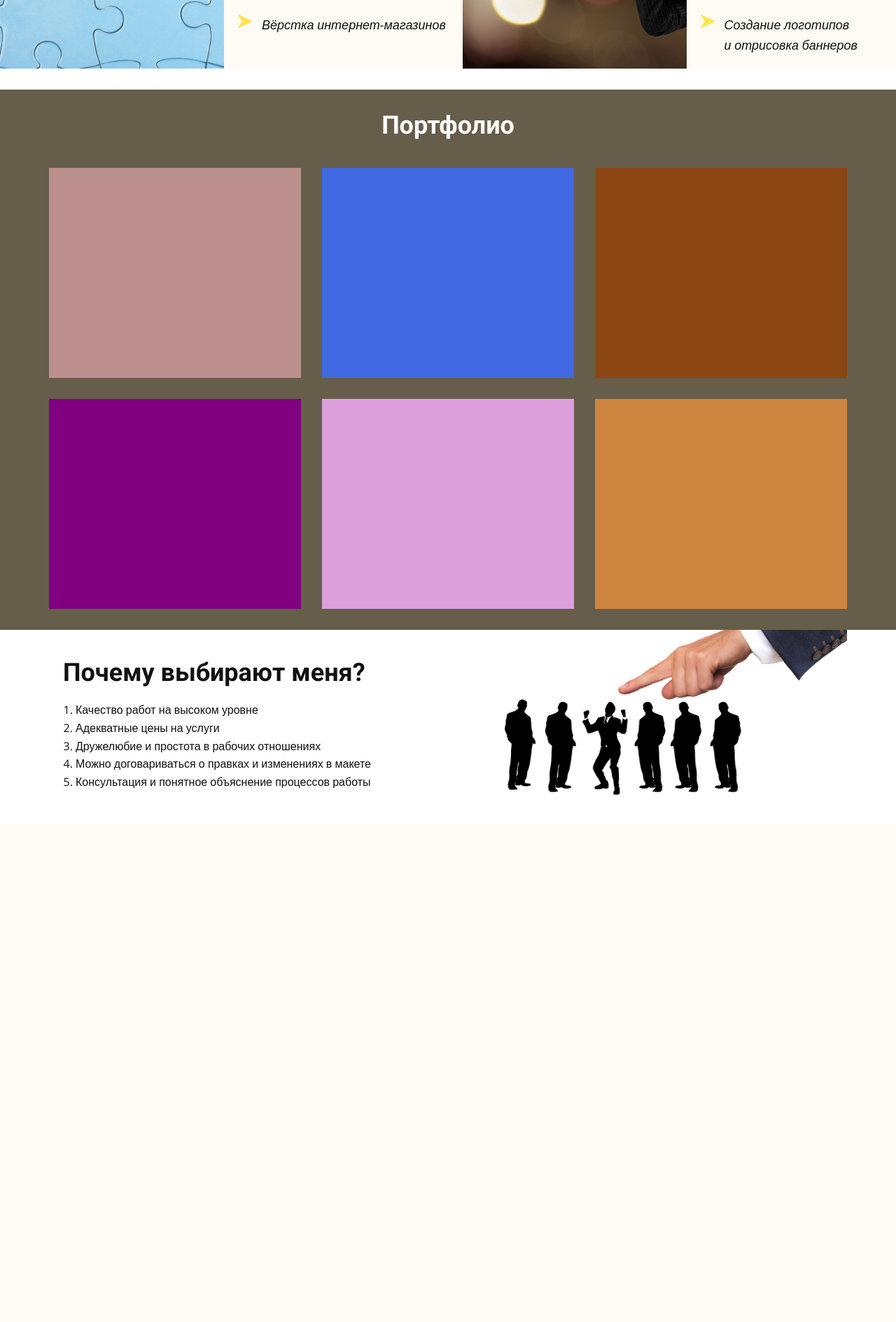
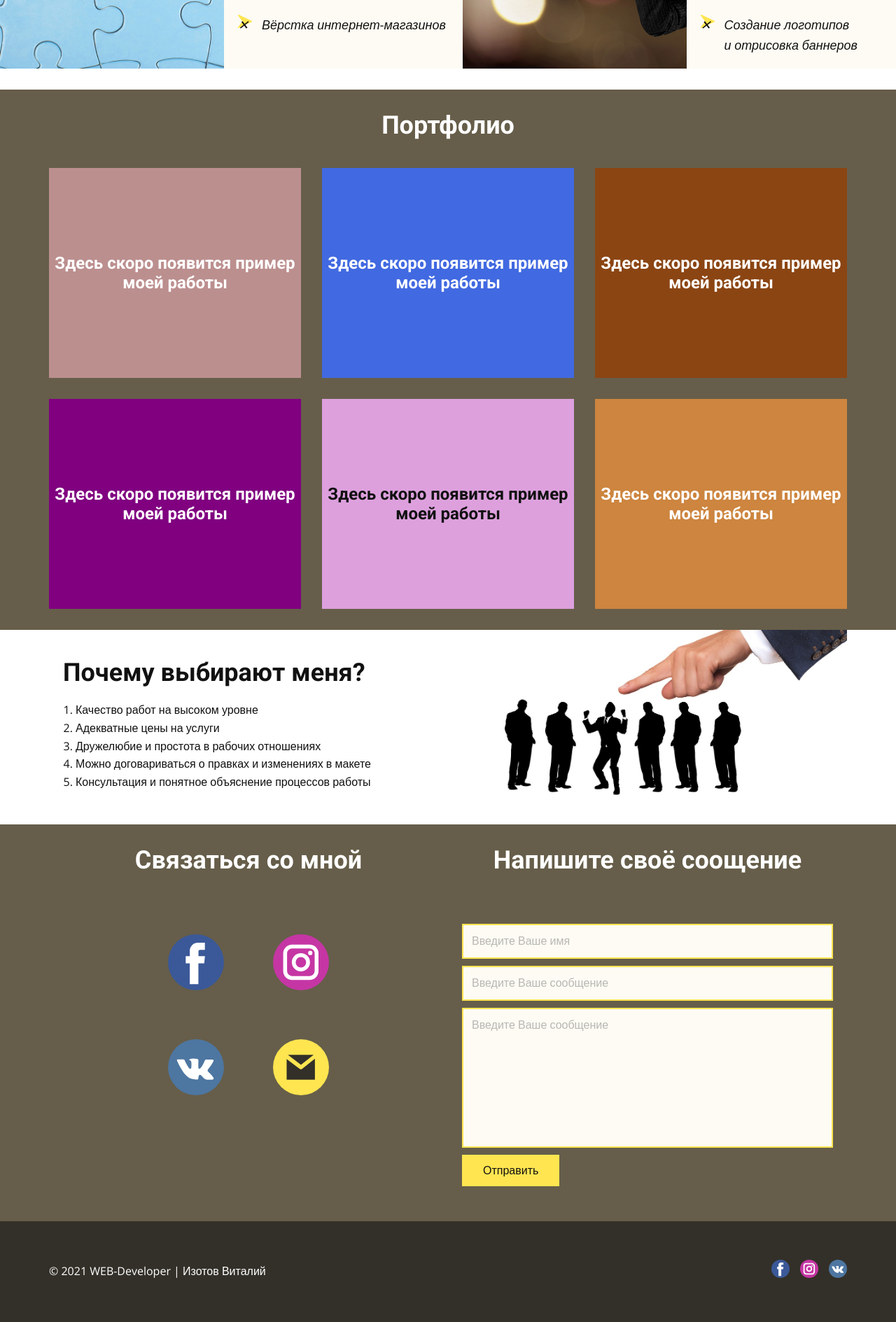
Before and after one commit to motos5/portfolio, a PHP site: page / in a window 1280 px wide. Shown: the part 3049-4938 px from the top of the page at 70% size. Before the commit the page ends 4185 px from the top, so only its background shows below. Run offline with PHP 8.4, Linux system fonts and the light colour scheme; style sheets or scripts are compiled from the project's sources.

Commit message:
finished desctop version

```diff
--- a/app/index.html
+++ b/app/index.html
@@ -134,12 +134,12 @@
 			<div class="container">
 				<h2 class="portfolio__title">Портфолио</h2>
 				<div class="portfolio__items">
-					<div class="portfolio__item color1"></div>
-					<div class="portfolio__item color2"></div>
-					<div class="portfolio__item color3"></div>
-					<div class="portfolio__item color4"></div>
-					<div class="portfolio__item color5"></div>
-					<div class="portfolio__item color6"></div>
+					<div class="portfolio__item color1">Здесь скоро появится пример моей работы</div>
+					<div class="portfolio__item color2">Здесь скоро появится пример моей работы</div>
+					<div class="portfolio__item color3">Здесь скоро появится пример моей работы</div>
+					<div class="portfolio__item color4">Здесь скоро появится пример моей работы</div>
+					<div class="portfolio__item color5">Здесь скоро появится пример моей работы</div>
+					<div class="portfolio__item color6">Здесь скоро появится пример моей работы</div>
 				</div>
 			</div>
 		</section>
@@ -166,6 +166,71 @@
 			</div>
 		</section>
 
+		<section class="contacts">
+			<div class="container">
+				<div class="contacts__inner">
+					<div class="contacts__socials">
+						<h2 class="contacts__title">Связаться со мной</h2>
+						<div class="contacts__socials-items">
+							<div class="contacts__socials-item">
+								<img class="contacts__socials-icon" src="images/icons/facebook-icon.svg" alt="Мой Facebook">
+								<a class="contacts__socials-link" href="#">
+								</a>
+							</div>
+							<div class="contacts__socials-item">
+								<img class="contacts__socials-icon" src="images/icons/instagram-icon.svg" alt="Мой Instagram">
+								<a class="contacts__socials-link" href="#">
+								</a>
+							</div>
+							<div class="contacts__socials-item">
+								<img class="contacts__socials-icon" src="images/icons/vkontakte-icon.svg" alt="Мой Vkontakte">
+								<a class="contacts__socials-link" href="#">
+								</a>
+							</div>
+							<div class="contacts__socials-item">
+								<img class="contacts__socials-icon" src="images/icons/email-icon.svg" alt="Мой E-mail">
+								<a class="contacts__socials-link" href="#">
+								</a>
+							</div>
+						</div>
+					</div>
+					<div class="contacts__form">
+						<h2 class="contacts__title">Напишите своё соощение</h2>
+						<form class="form" action="#">
+							<input class="form__input" type="text" placeholder="Введите Ваше имя" required>
+							<input class="form__input" type="email" placeholder="Введите Ваше сообщение" required>
+							<textarea class="form__textarea" placeholder="Введите Ваше сообщение" required></textarea>
+							<button class="form__button" type="submit">Отправить</button>
+						</form>
+					</div>
+				</div>
+			</div>
+		</section>
+
+		<footer class="footer">
+			<div class="container">
+				<div class="footer__inner">
+					<p class="footer__copy">&copy; 2021 WEB-Developer | Изотов Виталий</p>
+					<div class="social">
+						<ul class="social__list">
+							<li class="social__item"><a class="social__link" href="#">
+									<img class="social__img" src="images/icons/facebook.svg" alt="facebook">
+								</a>
+							</li>
+								<li class="social__item"><a class="social__link" href="#">
+									<img class="social__img" src="images/icons/instagram.svg" alt="instagram">
+								</a>
+							</li>
+								<li class="social__item"><a class="social__link" href="#">
+									<img class="social__img" src="images/icons/vk.svg" alt="vkontakte">
+								</a>
+							</li>
+						</ul>
+					</div>
+				</div>
+			</div>
+		</footer>
+
 		<script src="js/circles.min.js"></script>
 		<script src="js/main.min.js"></script>
 	</body>
--- a/app/scss/_global.scss
+++ b/app/scss/_global.scss
@@ -44,6 +44,41 @@ body {
 	}
 }
 
+.form{
+	width: 100%;
+	padding: 20px;
+	line-height: 1.6;
+	&__input,
+	&__textarea{
+		display: block;
+		width: 100%;
+		padding: 10px 12px;
+		border: 2px solid $accent-color;
+		background-color: #fdfbf3;
+		margin-bottom: 10px;
+		color: $default-color;
+		&::placeholder{
+			opacity: 0.5;
+		}
+	}
+	&__textarea{
+		height: 200px;
+		resize: none;
+	}
+	&__button{
+		border: none;
+		background-color: $accent-color;
+		padding: 10px 30px;
+		color: $default-color;
+		cursor: pointer;
+		transition: all .3s;
+		&:hover{
+			background-color: $darking-hov;
+			color: #fff;
+		}
+	}
+}
+
 .circles-text{
 	@extend %title-1;
 }
--- a/app/scss/style.scss
+++ b/app/scss/style.scss
@@ -185,7 +185,7 @@
         padding-left: 34px;
         position: relative;
         &::before{
-            content: '';
+            content: '\2715';
             position: absolute;
             background-image: url('../images/icons/bulet-icon.svg');
             width: 20px;
@@ -214,6 +214,12 @@
     }
     &__item{
         min-height: 300px;
+        @extend %title-4;
+        color: #fff;
+        display: flex;
+        justify-content: center;
+        align-items: center;
+        text-align: center;
         &.color1{
             background-color:rosybrown;
         }
@@ -228,6 +234,7 @@
         }
         &.color5{
             background-color:plum;
+            color: $default-color;
         }
         &.color6{
             background-color:peru;
@@ -268,5 +275,64 @@
     }
 }
 
+.contacts{
+    background-color: $bg-darking;
+    padding: 30px 0;
+    &__inner{
+        display: flex;
+    }
+    &__title{
+        @extend %title-2;
+        color: #fff;
+        text-align: center;
+        margin-bottom: 50px;
+    }
+    &__socials{
+        width: 100%;
+        flex: 0 0 50%;
+    }
+    &__socials-items{
+        display: flex;
+        flex-wrap: wrap;
+        width: 300px;
+        height: 300px;
+        margin: 0 auto;
+    }
+    &__socials-item{
+        width: 150px;
+        height: 150px;
+        background-color: transparent;
+        display: flex;
+        justify-content: center;
+        align-items: center;
+        position: relative;
+        transition: all .3s;
+        &:hover{
+            background-color: $darking-hov;
+        }
+    }
+    &__socials-link{
+        display: inline-block;
+        position: absolute;
+        top: 0;
+        bottom: 0;
+        left: 0;
+        right: 0;
+    }
+    &__form{
+        width: 100%;
+    }
+}
+
+.footer{
+    color: #ffffff;
+	background-color: #333029;
+    padding: 55px 0;
+    &__inner{
+        display: flex;
+        justify-content: space-between;
+        align-items: center;
+    }
+}
 
 @import 'media';
```
Also changed, not shown: app/images/icons/email-icon.svg (added), app/images/icons/facebook-icon.svg (added), app/images/icons/instagram-icon.svg (added), app/images/icons/vkontakte-icon.svg (added).
